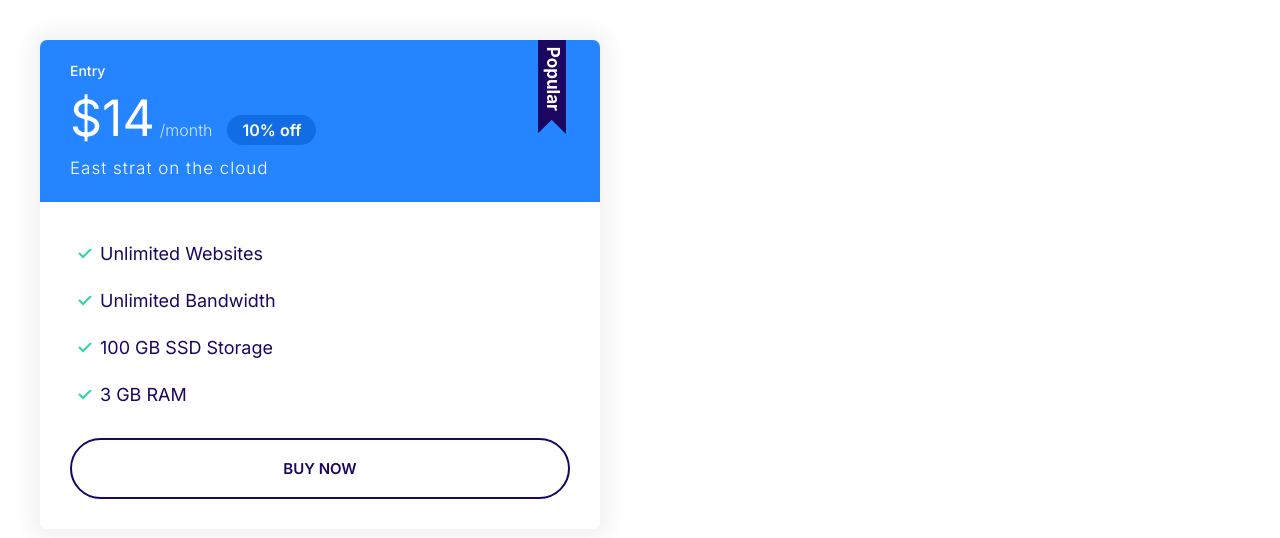
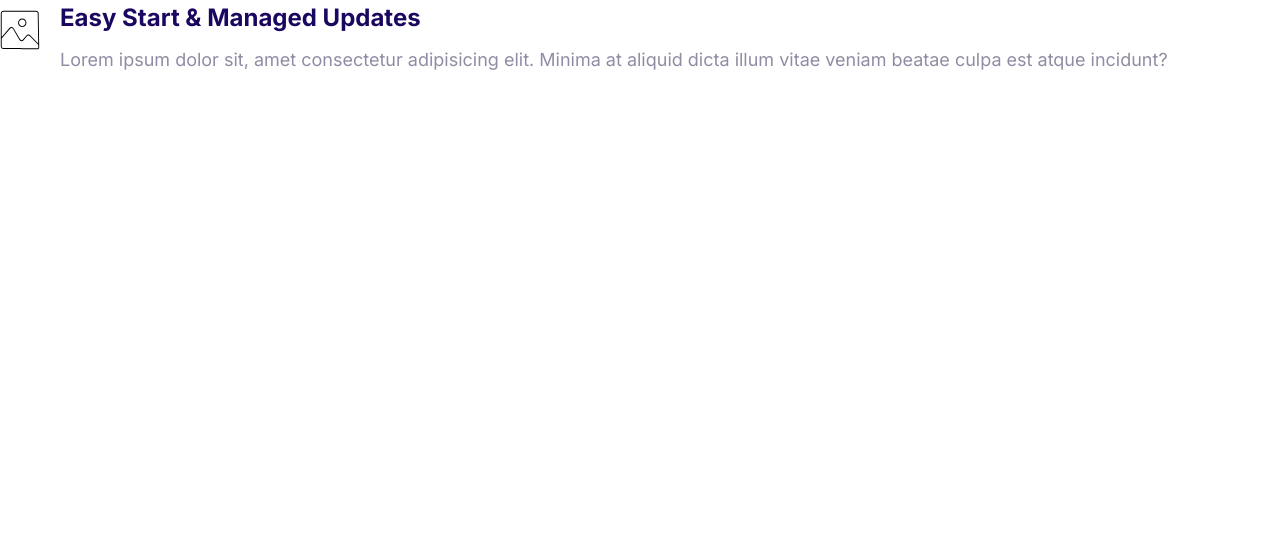
Before and after one commit to SaBA26-void/saba_moshify, a plain HTML site: page index.html in a window 1280 px wide. Drawn offline with Linux system fonts and the light colour scheme.

Commit message:
Build the Media Object component.

```diff
--- a/CSS/styles.css
+++ b/CSS/styles.css
@@ -13,8 +13,9 @@
 *::before {
   box-sizing: border-box;
 }
+
+/*  */
 /* Typography */
-
 html {
   font-size: 62.5%;
 }
@@ -66,8 +67,8 @@ p {
   }
 }
 
+/*  */
 /* Links */
-
 a {
   text-decoration: none;
 }
@@ -95,8 +96,8 @@ a {
   }
 }
 
+/*  */
 /* Badges */
-
 .badge {
   border-radius: 20px;
   font-size: 2rem;
@@ -130,8 +131,8 @@ a {
   }
 }
 
+/*  */
 /* Lists */
-
 .list {
   list-style: none;
   padding-left: 0;
@@ -158,8 +159,8 @@ a {
   }
 }
 
+/*  */
 /* Icons */
-
 .icon {
   width: 40px;
   height: 40px;
@@ -179,8 +180,8 @@ a {
   align-items: center;
 }
 
+/*  */
 /* Button */
-
 .btn {
   border-radius: 40px;
   border: 0;
@@ -243,8 +244,8 @@ a {
   }
 }
 
+/*  */
 /* Inputs */
-
 .input {
   border-radius: var(--border-radius);
   border: 1px solid var(--color-border);
@@ -280,8 +281,8 @@ a {
   }
 }
 
+/*  */
 /* Cards */
-
 .card {
   border-radius: 7px;
   box-shadow: 0 0 20px 10px #f3f3f3;
@@ -311,6 +312,7 @@ a {
   background: #126de4;
 }
 
+/*  */
 /* plans */
 .plan__name {
   color: #fff;
@@ -371,3 +373,21 @@ a {
     font-size: 1.7rem;
   }
 }
+
+/*  */
+/* Media */
+.media {
+  display: flex;
+}
+
+.media__title {
+  margin-top: 0;
+}
+
+.media__body {
+  margin: 0 2rem;
+}
+
+.media__image {
+  margin-top: 1rem;
+}
--- a/index.html
+++ b/index.html
@@ -14,26 +14,18 @@
     <link rel="stylesheet" href="css/styles.css" />
   </head>
   <body>
-    <div style="width: 50%; padding: 4rem">
-      <div class="plan plan--popular">
-        <div class="card card--primary">
-          <header class="card__header">
-            <h3 class="plan__name">Entry</h3>
-            <span class="plan__price">$14</span>
-            <span class="plan__billing-cycle">/month</span>
-            <span class="badge badge--primary badge--small">10% off</span>
-            <span class="plan__description">East strat on the cloud</span>
-          </header>
-          <div class="card__body">
-            <ul class="list list--tick">
-              <li class="list__item">Unlimited Websites</li>
-              <li class="list__item">Unlimited Bandwidth</li>
-              <li class="list__item">100 GB SSD Storage</li>
-              <li class="list__item">3 GB RAM</li>
-            </ul>
-            <button class="btn btn--outline btn--block">Buy now</button>
-          </div>
-        </div>
+    <div class="media">
+      <div class="media__image">
+        <svg class="icon icon--primary">
+          <use xlink:href="images/sprite.svg#snap"></use>
+        </svg>
+      </div>
+      <div class="media__body">
+        <h3 class="media__title">Easy Start & Managed Updates</h3>
+        <p>
+          Lorem ipsum dolor sit, amet consectetur adipisicing elit. Minima at
+          aliquid dicta illum vitae veniam beatae culpa est atque incidunt?
+        </p>
       </div>
     </div>
   </body>
```
Also changed, not shown: components/Media.html (added, +14 -0 lines).
